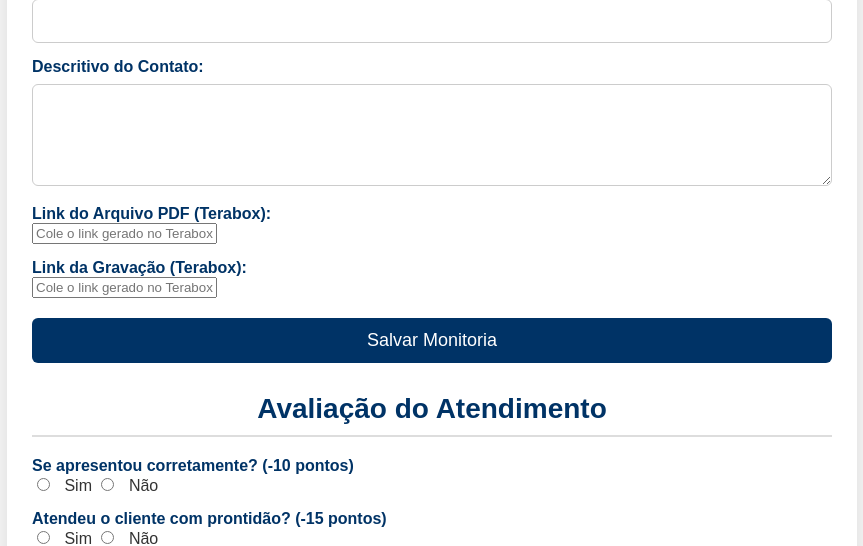
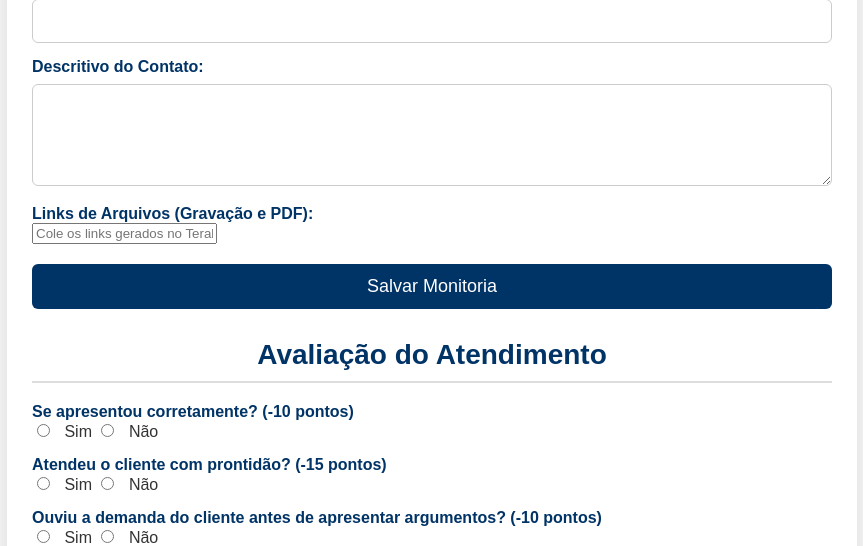
Before and after one commit to francisco627/monitoria2, a Flask app: page /monitoria in a window 1280 px wide. Shown: the part 613-1159 px from the top of the page, without its empty margins (208-1071 px from the left). Run offline with Flask 3, Linux system fonts and the light colour scheme.

Commit message:
templates

```diff
--- a/templates/monitoria_form.html
+++ b/templates/monitoria_form.html
@@ -245,11 +245,9 @@
         <label for="descritivo">Descritivo do Contato:</label>
         <textarea name="descritivo" rows="4" required></textarea>
 
-        <label for="arquivo_pdf">Link do Arquivo PDF (Terabox):</label>
-    <input type="url" id="arquivo_pdf" name="arquivo_pdf" placeholder="Cole o link gerado no Terabox" required><br>
+        <label for="links">Links de Arquivos (Gravação e PDF):</label>
+        <input type="url" id="links" name="links" placeholder="Cole os links gerados no Terabox, separados por vírgula" required><br>
 
-    <label for="gravacao">Link da Gravação (Terabox):</label>
-    <input type="url" id="gravacao" name="gravacao" placeholder="Cole o link gerado no Terabox" required><br>
 
     <button type="submit">Salvar Monitoria</button>
 
```
Also changed, not shown: templates/visualizar_monitoria.html (+9 -19 lines).
